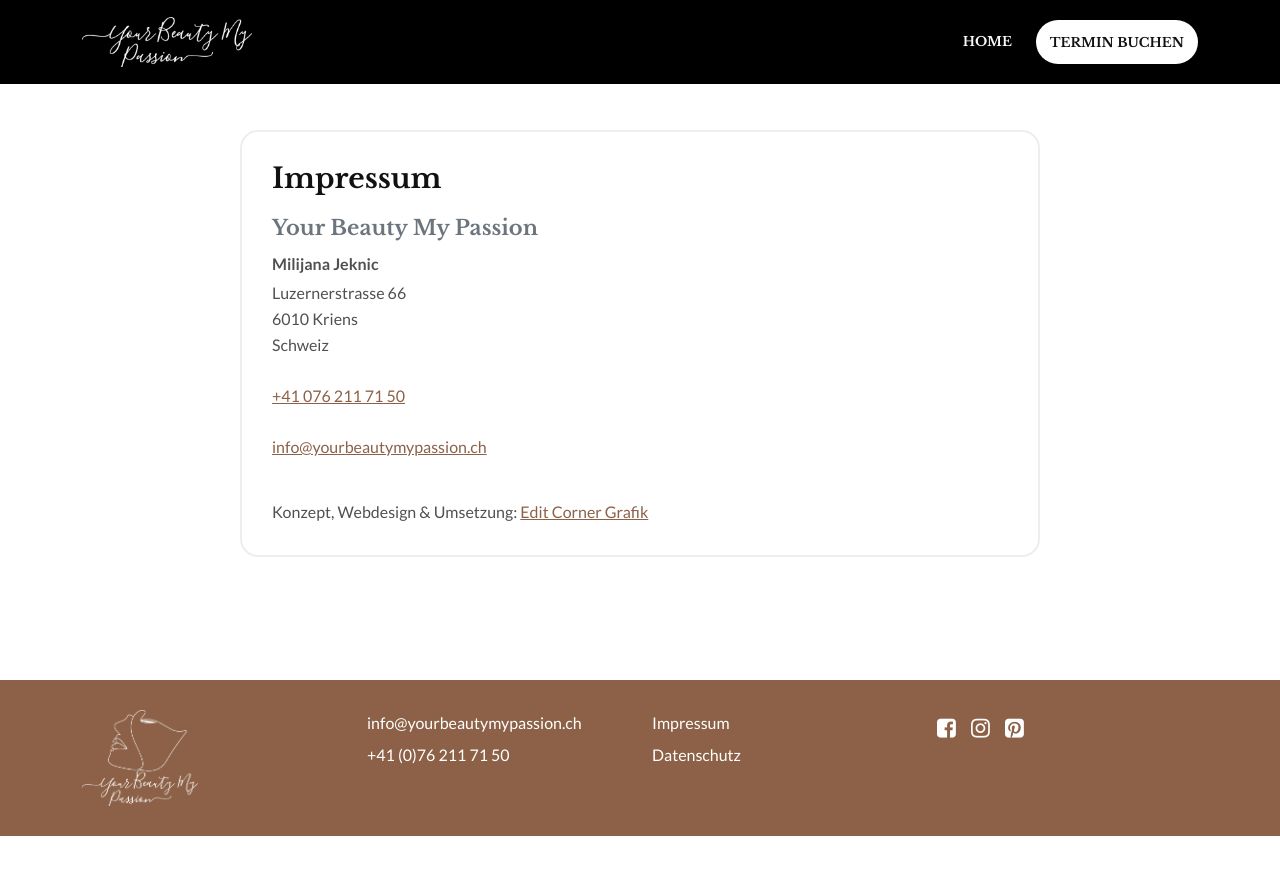
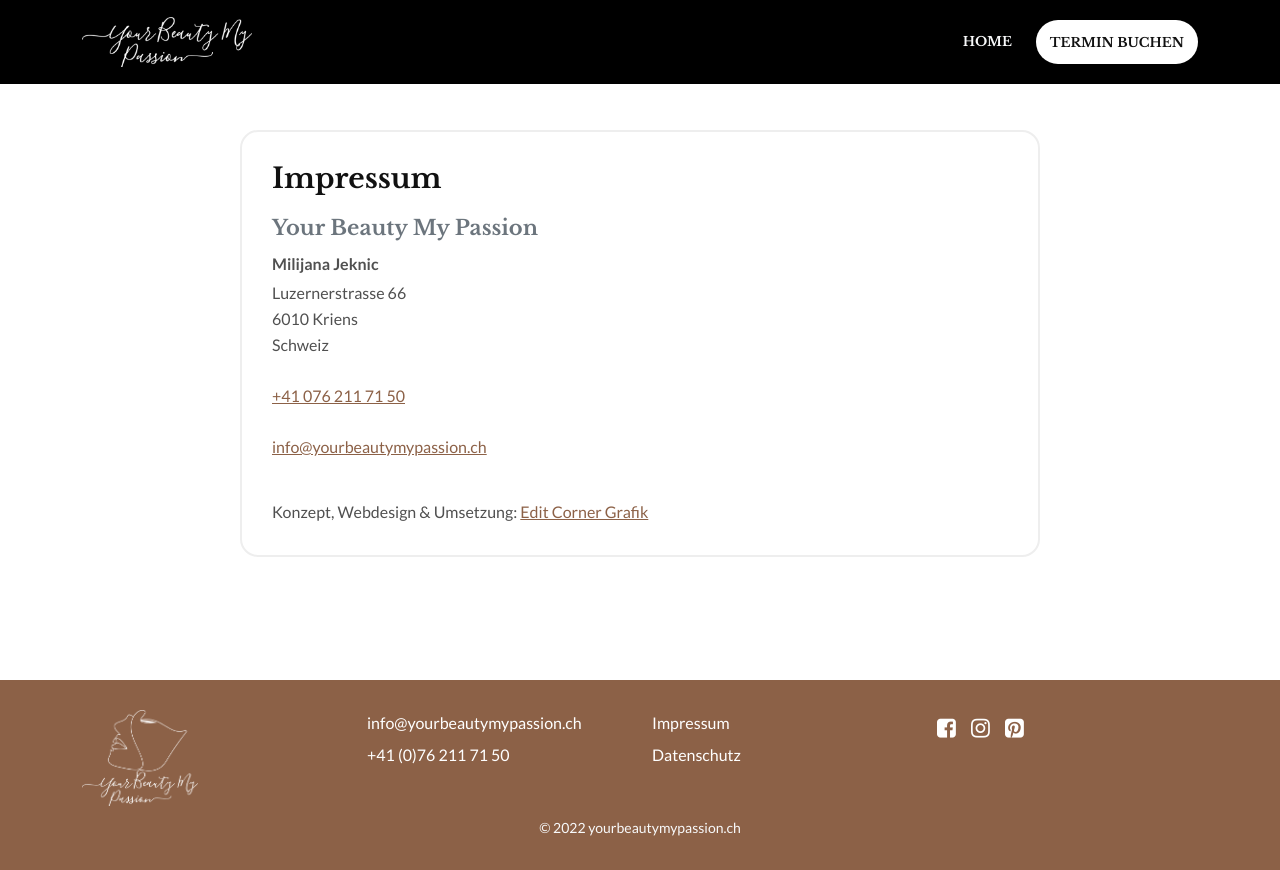
Before and after one commit to Fiverr-Store/nail-beauty, a plain HTML site: page impressum.html in a window 1280 px wide. Before the commit the page ends 836 px from the top, so only its background shows below. Drawn offline with nearby package versions, Linux system fonts and the light colour scheme.

Commit message:
legaltext

```diff
--- a/impressum.html
+++ b/impressum.html
@@ -133,6 +133,7 @@
           </div><!-- /.footer-social -->
         </div><!-- /.col-lg-3 -->
       </div><!-- /.row -->
+      <p class="text-center text-light mt-2"> <small> © 2022 yourbeautymypassion.ch </small> </p>
     </div><!-- /.container -->
   </footer><!-- /.main-footer -->
 
```
Also changed, not shown: datenschutz.html (+1 -0 lines), index.html (+3 -0 lines).
